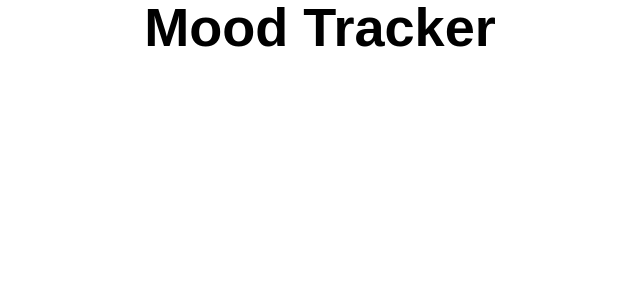
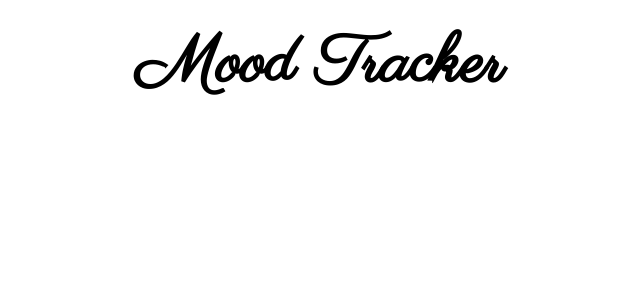
Before and after one commit to zakrzewskib/mood-tracker-react, a React (Create React App) app: page / in a window 1280 px wide. Shown: the top 300 px of the page, without its empty margins (320-960 px from the left). Built offline with nearby package versions, Linux system fonts and the light colour scheme.

Commit message:
Add MainHeader at the top and middle of the page

```diff
--- a/src/App.js
+++ b/src/App.js
@@ -1,13 +1,11 @@
-function App() {
+import MainHeader from './components/UI/MainHeader';
+
+const App = () => {
   return (
     <div>
-      <header>
-        <h1 style={{ fontSize: '5.2rem', textAlign: 'center' }}>
-          Mood Tracker
-        </h1>
-      </header>
+      <MainHeader content="Mood Tracker" />
     </div>
   );
-}
+};
 
 export default App;
--- /dev/null
+++ b/src/components/UI/MainHeader.js
@@ -0,0 +1,11 @@
+import classes from './MainHeader.module.css';
+
+const MainHeader = (props) => {
+  return (
+    <header>
+      <h1 className={classes['heading-primary']}>{props.content}</h1>
+    </header>
+  );
+};
+
+export default MainHeader;
--- /dev/null
+++ b/src/components/UI/MainHeader.module.css
@@ -0,0 +1,12 @@
+@import url('https://fonts.googleapis.com/css2?family=Parisienne&display=swap');
+
+.heading-primary {
+  font-family: 'Parisienne', cursive;
+
+  font-size: 6.4rem;
+
+  margin-bottom: 3.2rem;
+  margin-top: 3.2rem;
+
+  text-align: center;
+}
```
Also changed, not shown: src/index.css (+8 -0 lines).
